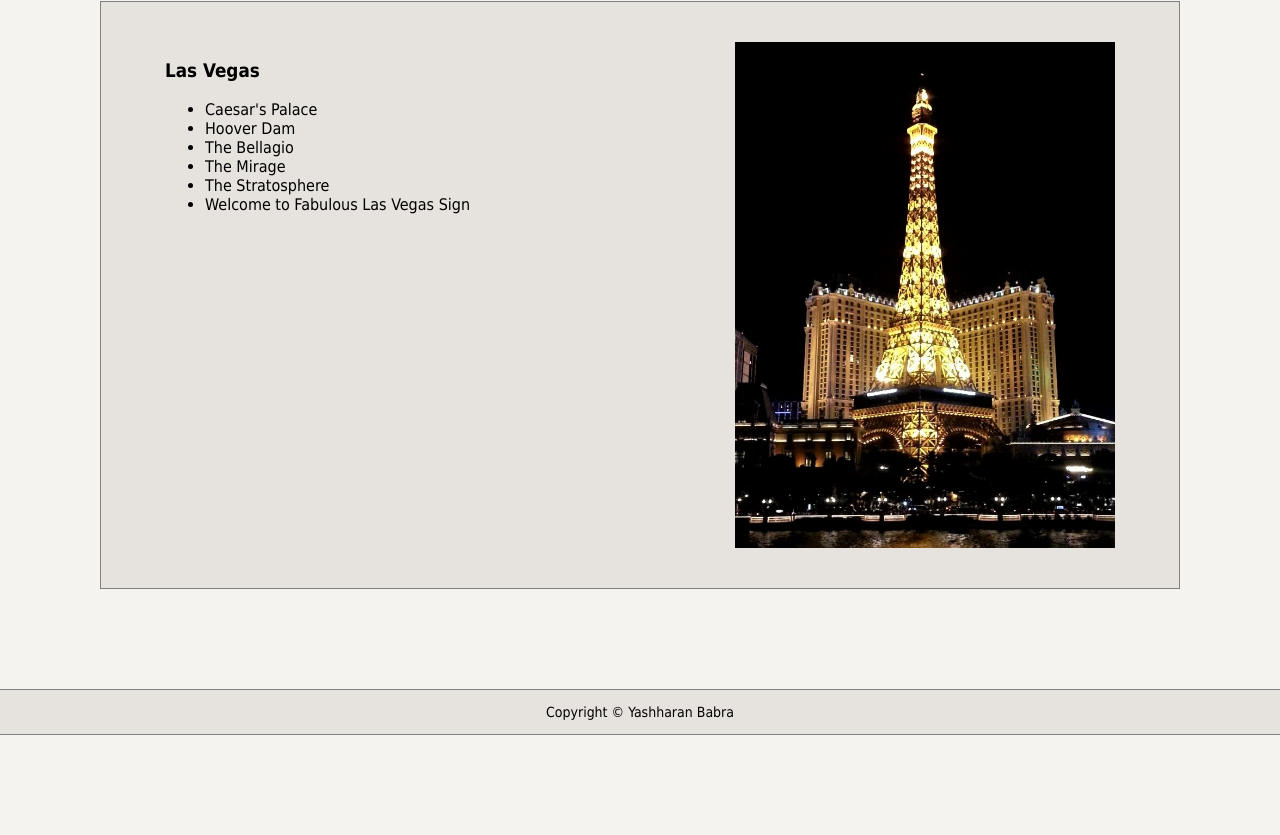
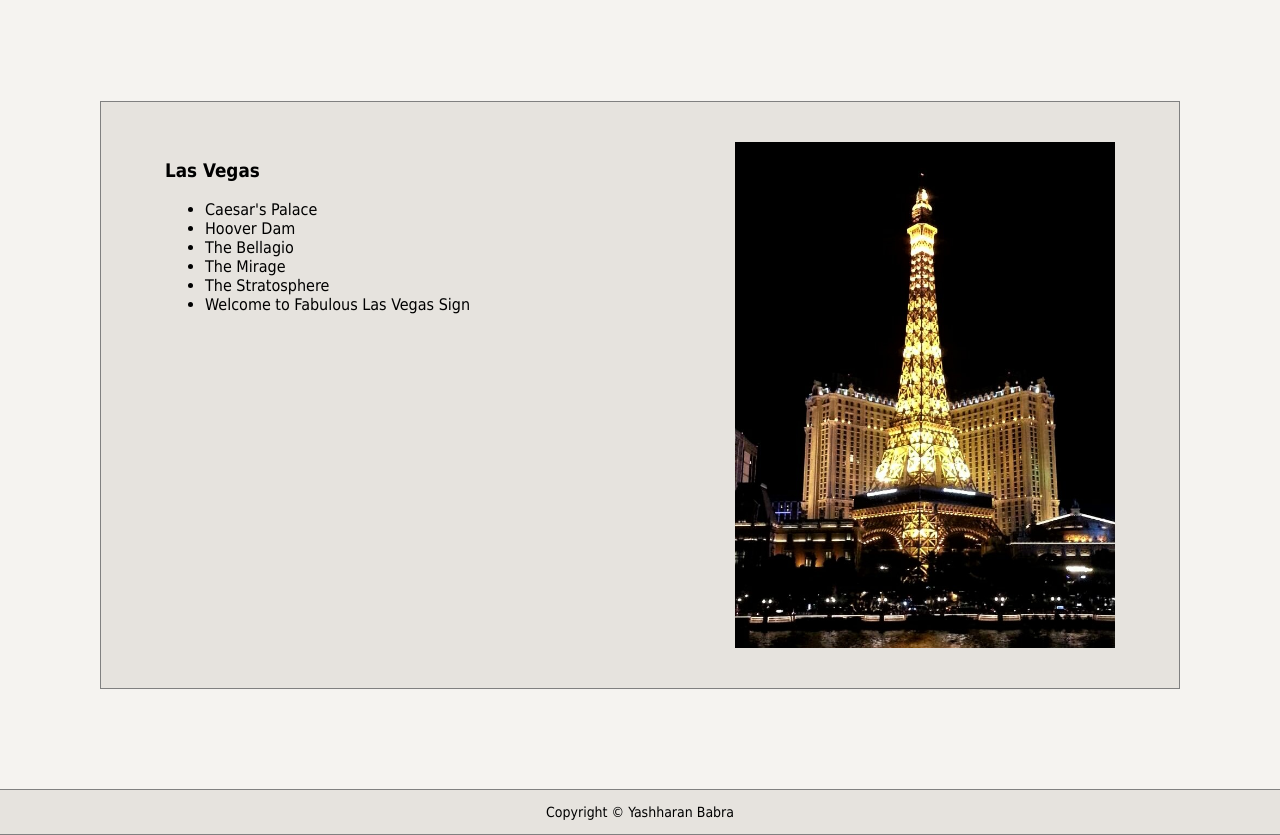
Before and after one commit to yashharanb/TravelBlog, a plain HTML site: page year2015.html in a window 1280 px wide. Shown: the part 1236-2071 px from the top of the page. Before the commit the page ends 1971 px from the top, so only its background shows below. Drawn offline with Linux system fonts and the light colour scheme.

Commit message:
Fix footer to bottom of page if not enough content

```diff
--- a/style.css
+++ b/style.css
@@ -13,6 +13,9 @@ header h1{
 body{
     margin: 0;
     background-color: #f5f3f0;
+    min-height: 100vh;
+    display: flex;
+    flex-direction: column;
 }
 
 nav{
@@ -129,4 +132,5 @@ footer{
     background-color: #e6e3de;
     border-top: 1px solid grey;
     border-bottom: 1px solid grey;
+    margin-top: auto;
 }
```
